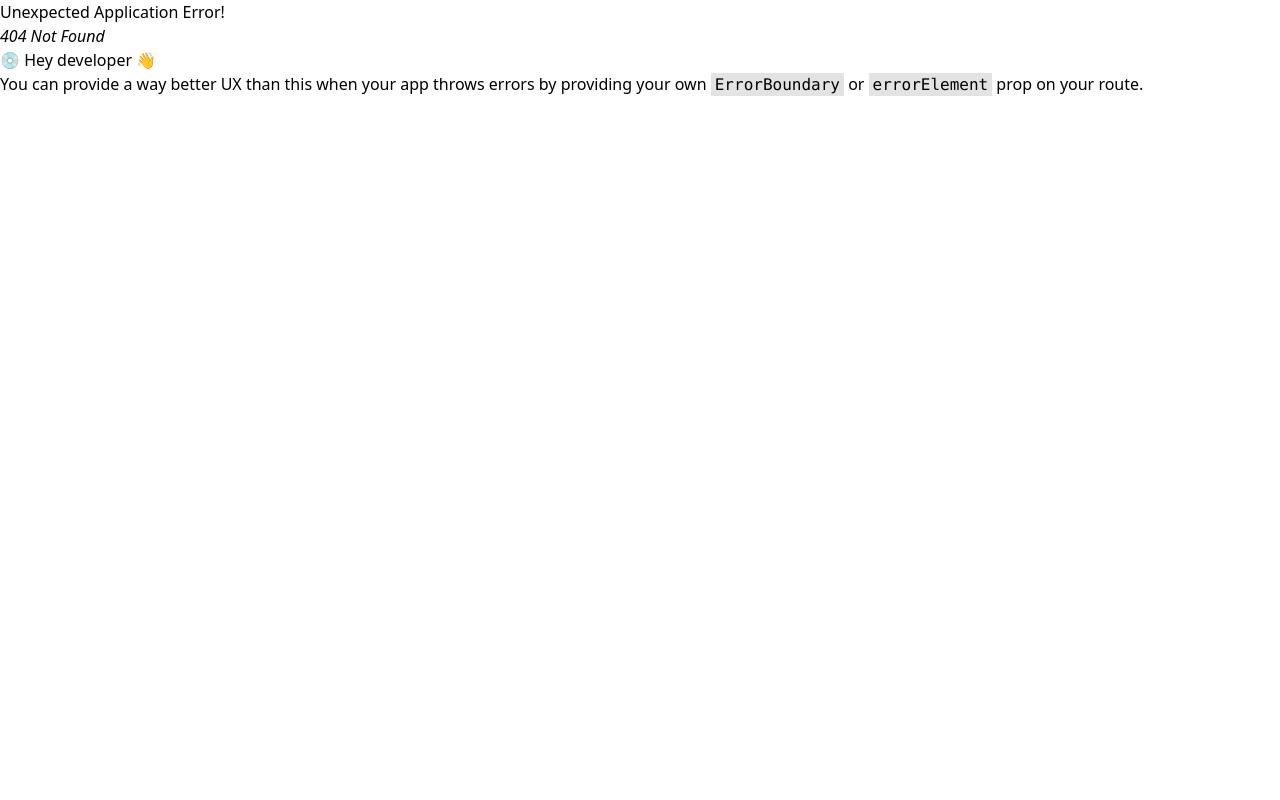
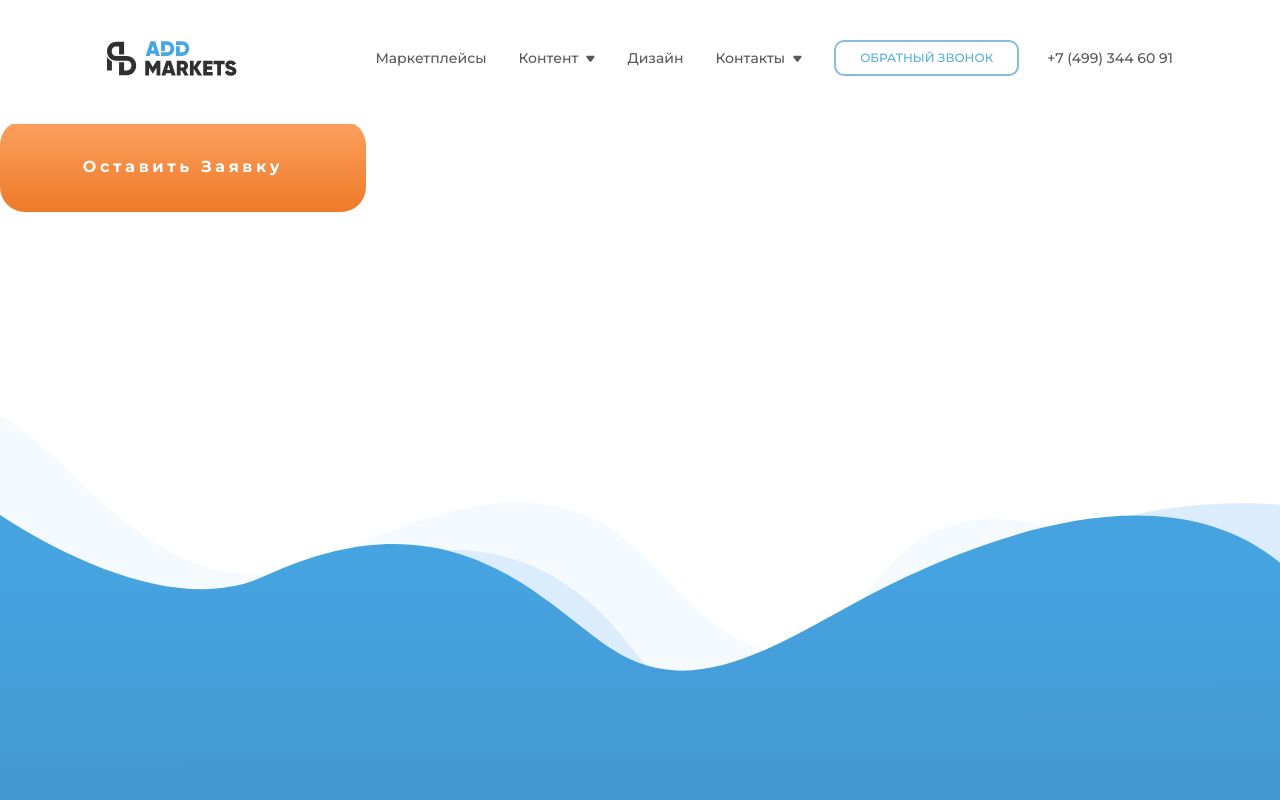
Before and after one commit to Shaqs0/addMarkets, a React (Vite) app: page /photo in a window 1280 px wide. Before the commit this address had no page. Shown: the top 800 px of the page. Built offline with nearby package versions, Linux system fonts and the light colour scheme.

Commit message:
add PhotoPage and Button component

```diff
--- a/package.json
+++ b/package.json
@@ -10,6 +10,7 @@
     "preview": "vite preview"
   },
   "dependencies": {
+    "classnames": "^2.5.1",
     "react": "^18.3.1",
     "react-dom": "^18.3.1",
     "react-router-dom": "^6.27.0"
--- a/src/assets/index.ts
+++ b/src/assets/index.ts
@@ -11,4 +11,5 @@ export {default as InstagramIcon} from './footer/instagram.svg';
 export {default as TelegramIcon} from './footer/telegram.svg';
 export {default as Wave} from './footer/Vector.svg';
 export {default as NameLogoFooter} from './footer/name_logo_footer.svg';
+export {default as SecondWave} from './footer/second-wave.svg';
 export {default as ThirdWave} from './footer/third-wave.svg';
--- /dev/null
+++ b/src/components/ui/Button/Button.module.css
@@ -0,0 +1,19 @@
+.leave_req {
+    display: flex;
+    width: 366px;
+    height: 92px;
+    padding: 36px 74px;
+    justify-content: center;
+    align-items: center;
+    gap: 10px;
+    border-radius: 25px;
+    background: linear-gradient(180deg, #FFA96B -21.43%, #EE7A28 100%);
+
+    color: #FFF;
+    font-family: 'Montserrat', 'sans-serif';
+    font-size: 16px;
+    font-style: normal;
+    font-weight: 550;
+    line-height: normal;
+    letter-spacing: 3.68px;
+}
--- /dev/null
+++ b/src/components/ui/Button/Button.props.ts
@@ -0,0 +1,6 @@
+import { ButtonHTMLAttributes } from 'react';
+
+
+export interface ButtonProps extends ButtonHTMLAttributes<HTMLButtonElement> {
+    appearence?: 'leave_req' | 'send_req'
+}
--- /dev/null
+++ b/src/components/ui/Button/Button.tsx
@@ -0,0 +1,15 @@
+import styles from './Button.module.css';
+import cn from 'classnames';
+import { ButtonProps } from './Button.props';
+
+export function Button ({ className, appearence = 'leave_req', ...props }: ButtonProps) {
+	return (
+		<button
+			className={cn( className, {
+				[styles['leave_req']]: appearence === 'leave_req',
+				[styles['send_req']]: appearence === 'send_req',
+			})}
+			{...props}
+		/>
+	);
+}
--- a/src/layout/Layout.tsx
+++ b/src/layout/Layout.tsx
@@ -1,5 +1,5 @@
 import { Outlet, useLocation } from 'react-router-dom';
-import { BurgerIcon, CloseIcon, Logo, Mail, MobileNameLogo, NameLogo, NameLogoFooter, Polygon, SupportCallIcon, SupportMailIcon, Wave} from '../assets';
+import { BurgerIcon, CloseIcon, Logo, Mail, MobileNameLogo, NameLogo, NameLogoFooter, Polygon, SecondWave, SupportCallIcon, SupportMailIcon, ThirdWave, Wave} from '../assets';
 import { useState } from 'react';
 
 export function Layout() {
@@ -25,7 +25,7 @@ export function Layout() {
 
 	return (
 		<div>
-			<header className='fixed top-0 left-0 w-full z-10 bg-white'>
+			<header className='fixed top-0 left-0 w-full z-10 bg-[white]'>
 				<div className='flex justify-center items-center mt-10 max-lg:mt-8'>
 					<div className='flex w-[1204px] justify-around items-center mb-12 max-lg:w-[1027px] max-md:w-[100wh] max-md:justify-around'>
 						<div className="min-md:hidden">
@@ -185,13 +185,18 @@ export function Layout() {
 			<section>
 				<Outlet />
 			</section>
+			<footer className='relative min-h-screen max-w-full'>
+				<div className='absolute bottom-0 w-full'>
 
-			<footer className='min-h-screen max-w-full relative'>
-				<div className='absolute bottom-0 w-full'>
-					<img src={Wave} className='w-full h-auto' alt="Wave" />
-					<div className='flex bg-[#2F6192] h-[66px] justify-around items-center'>
-						<img src={NameLogoFooter} />
-						<div className='flex flex-col text-[#FFF] font-montserrat text-[11px] font-medium items-end'>
+					<img src={ThirdWave} className='absolute w-full bottom-[160px] md:bottom-[140px] sm:bottom-[120px] left-0 z-10' alt="Third Wave" />
+
+					<img src={SecondWave} className='absolute w-full bottom-[140px] md:bottom-[120px] sm:bottom-[100px] left-0 z-20' alt="Second Wave" />
+
+					<img src={Wave} className='absolute w-full bottom-0 left-0 z-30' alt="Top Wave" />
+
+					<div className='relative bg-[#2F6192] h-[66px] flex justify-around items-center z-40'>
+						<img src={NameLogoFooter} alt="Footer Logo" />
+						<div className='flex text-[white] flex-col text-white font-montserrat text-xs font-medium items-end'>
 							<p>© 2021 Addmarkets group</p>
 							<p>Designed by: @iwon.design</p>
 						</div>
@@ -200,7 +205,6 @@ export function Layout() {
 			</footer>
 
 
-
 		</div>
 	);
 }
--- a/src/main.tsx
+++ b/src/main.tsx
@@ -2,7 +2,7 @@ import { StrictMode } from 'react';
 import { createRoot } from 'react-dom/client';
 import './index.css';
 import { createBrowserRouter, RouterProvider } from 'react-router-dom';
-import { ContactPage, StartPage } from './pages';
+import { ContactPage, PhotoPage, StartPage } from './pages';
 import { Layout } from './layout/Layout';
 
 const router = createBrowserRouter([
@@ -17,6 +17,10 @@ const router = createBrowserRouter([
 			{
 				path:'/contacts',
 				element: <ContactPage/>
+			},
+			{
+				path:'/photo',
+				element:<PhotoPage/>
 			}
 		]
 	}
--- /dev/null
+++ b/src/pages/PhotoPage/PhotoPage.tsx
@@ -0,0 +1,10 @@
+import { Button } from '../../components/ui/Button/Button';
+
+
+export function PhotoPage () {
+	return (
+		<div>
+			<Button>Оставить Заявку</Button>
+		</div>
+	);
+}
--- a/src/pages/index.ts
+++ b/src/pages/index.ts
@@ -1,2 +1,3 @@
 export {StartPage} from './StartPage/StartPage';
 export {ContactPage} from './ContactPage/ContactPage';
+export {PhotoPage} from './PhotoPage/PhotoPage';
```
Also changed, not shown: src/assets/footer/second-wave.svg (added), 1 other file (tests, documents, lock files or other folders).
